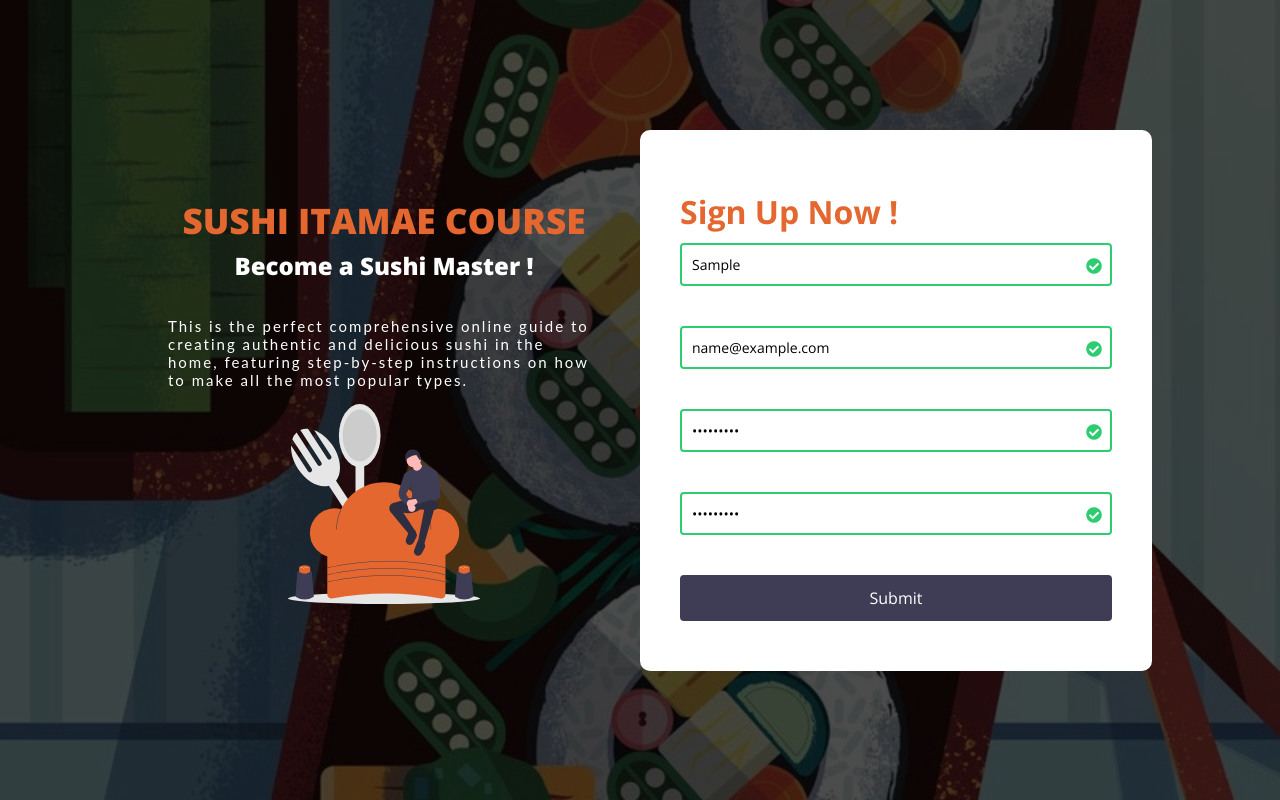
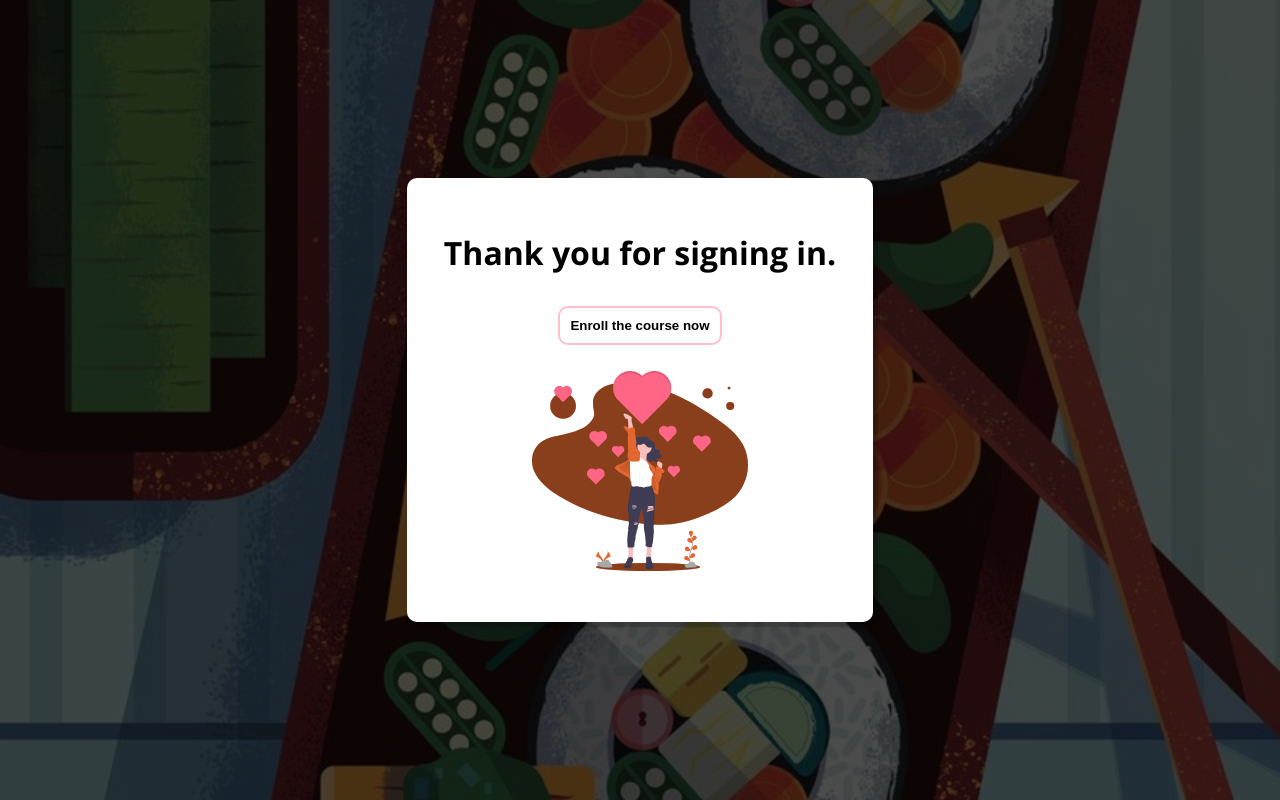
Before and after one commit to IrfanEzani/form-validation, a plain HTML site: page index.html in a window 1280 px wide. Both pictures are taken after typing "Sample", "name@example.com", "Sample123", "Sample123" into the empty fields and a click on the button "Submit". Drawn offline with nearby package versions, Linux system fonts and the light colour scheme; a web font is replaced by a local one.

Commit message:
login page complete , with new page.

```diff
--- a/app.js
+++ b/app.js
@@ -1,3 +1,6 @@
+
+const container = document.querySelector('.container')
+const header = document.querySelector('.header')
 const form = document.getElementById('form');
 const username = document.getElementById('username');
 const email = document.getElementById('email');
@@ -31,6 +34,8 @@ function check() {
 
 if(pass1Val === '') {
   setError(password, 'Password cannot be blank');
+} else if (pass1Val.length <= 8) {
+  setError(password, "Password must be more than 8 characters")
 } else {
   successFor(password);
 }
@@ -45,6 +50,16 @@ if(pass2Val === '') {
 
 if (emailVal !== "" && userVal !== "" && pass1Val !== "" && pass1Val === pass2Val) {
   console.log('dope');
+  container.innerHTML = "";
+  container.innerHTML = `
+
+  <div class="thanks">
+    <h1>Thank you for signing in.</h1>
+      <button><a href="#">Enroll the course now</a></button>
+
+    <div class="image-container">
+      <img src="thanks.svg" alt="" height="200px">
+    </div>`;
 }
 
 }
--- a/style.css
+++ b/style.css
@@ -19,11 +19,14 @@ body {
 
 .container {
   display: flex;
+  justify-content: center;
+  align-items: center;
   flex : 50%;
 	background-color: none;
 	overflow: hidden;
 	width: 400px;
 	max-width: 80%;
+  height: 100vh;
 }
 
 .header {
@@ -155,6 +158,50 @@ body {
 
 button:hover {
   background-color: #fff;
-  color: #3f3d56;
+  color: #3f3d55;
 cursor: pointer;
 }
+
+.thanks {
+  min-height: 40vh;
+  width: auto;
+  display: flex;
+  flex-direction: column;
+  justify-content: center;
+  align-items: center;
+  color: #e4672f;
+  background-color: #fff;
+  padding: 2.3rem;
+  border-radius: 10px;
+  box-shadow: 5px 5px 2px 0px rgba(0, 0, 0, 0.2);
+}
+
+.thanks h1 {
+  margin: 1rem 0;
+  color: black;
+}
+
+.thanks button {
+  margin: 1rem 0;
+  padding: 10px;
+  background: none;
+  outline: none;
+  border: 2px solid pink;
+  border-radius: 10px;
+  transition: 1s ease all;
+}
+
+.thanks button:hover {
+  transform: translateY(-5px);
+  background: pink;
+}
+
+.thanks a {
+  text-decoration: none;
+  color: black;
+  font-weight: bold;
+}
+
+.thanks img {
+  margin: 10px 0;
+}
```
Also changed, not shown: index.html (+0 -1 lines), thanks.svg (added).
